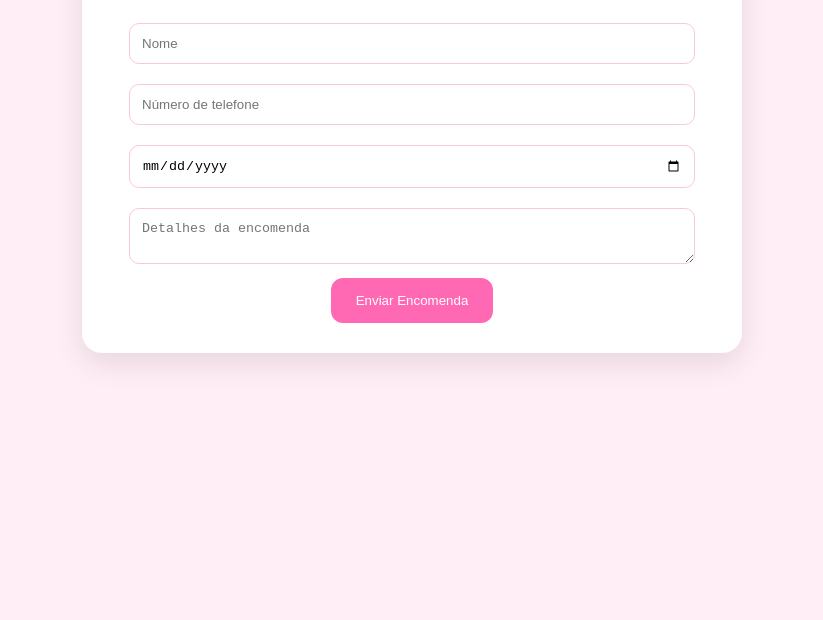
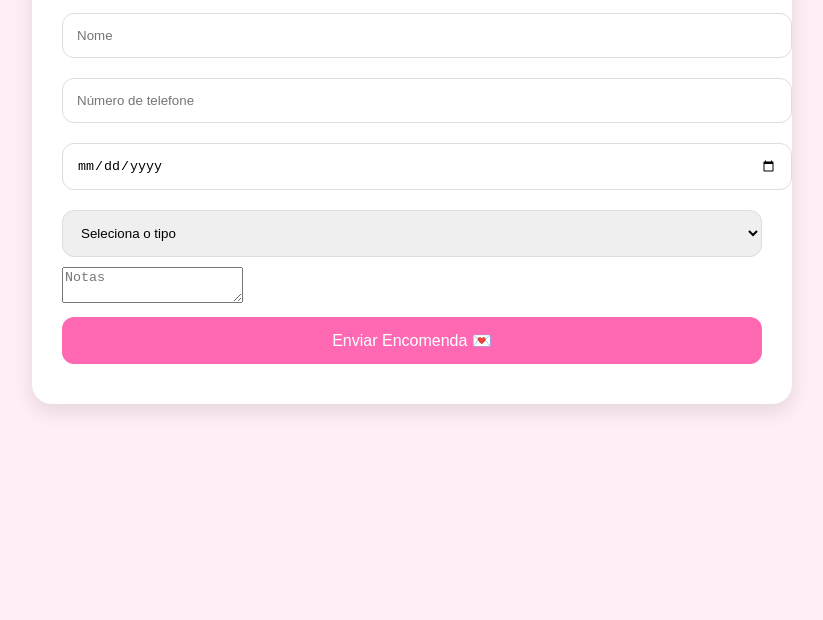
Before and after one commit to inessantossilva2007-source/atelier-floral, a plain HTML site: page index.html in a window 1280 px wide. Shown: the part 180-800 px from the top of the page, without its empty margins (228-1051 px from the left). Drawn offline with Linux system fonts and the light colour scheme.

Commit message:
Update index.html

```diff
--- a/index.html
+++ b/index.html
@@ -1,51 +1,58 @@
 <!DOCTYPE html>
-<html>
+<html lang="pt">
 <head>
+<meta charset="UTF-8">
+<meta name="viewport" content="width=device-width, initial-scale=1.0">
 <title>Atelier Floral</title>
 <style>
-body{
-font-family:Arial;
-background:#ffeef5;
-text-align:center;
-padding:40px;
-color:#d63384;
-}
-.box{
-background:white;
-padding:30px;
-border-radius:20px;
-max-width:600px;
-margin:auto;
-box-shadow:0 10px 30px rgba(0,0,0,0.1);
-}
-input,textarea{
-width:90%;
-padding:12px;
-margin:10px;
-border:1px solid #f8c8dc;
-border-radius:10px;
-}
-button{
-background:#ff69b4;
-color:white;
-padding:15px 25px;
-border:none;
-border-radius:12px;
-cursor:pointer;
-}
+body{font-family:Arial;background:#ffeef6;padding:30px;color:#444}
+.container{max-width:700px;margin:auto;background:white;padding:30px;border-radius:20px;box-shadow:0 8px 20px rgba(0,0,0,.1)}
+input,select,button{width:100%;padding:14px;margin:10px 0;border:1px solid #ddd;border-radius:12px}
+button{background:#ff69b4;color:white;border:none;font-size:16px}
+.hidden{display:none}
 </style>
 </head>
 <body>
-<div class="box">
+<div class="container">
 <h1>🌸 Atelier Floral 🌸</h1>
 <p>Encomendas de flores de cetim</p>
-
 <input placeholder="Nome">
 <input placeholder="Número de telefone">
 <input type="date">
-<textarea placeholder="Detalhes da encomenda"></textarea>
-
-<button>Enviar Encomenda</button>
+<select id="tipo" onchange="mostrarCampos()">
+<option value="">Seleciona o tipo</option>
+<option value="rosas">Ramo de rosas (2€ por flor)</option>
+<option value="individuais">Flores individuais (4€)</option>
+<option value="tematicos">Ramos temáticos (2€ por flor)</option>
+<option value="caixa">Caixa de flores (27€)</option>
+</select>
+<div id="rosas" class="hidden">
+<input placeholder="Quantidade">
+<input placeholder="Cor">
+<select><option>Nenhum</option><option>Brilhantes (+0,35€)</option><option>Fotos (+2€)</option><option>Cartão (+0,30€)</option></select>
 </div>
+<div id="individuais" class="hidden">
+<select><option>Rosa</option><option>Girassol</option></select>
+<input placeholder="Cor">
+<select><option>Nenhum</option><option>Brilhantes (+0,35€)</option><option>Fotos (+2€)</option><option>Cartão (+0,30€)</option></select>
+</div>
+<div id="tematicos" class="hidden">
+<input placeholder="Quantidade">
+<select><option>Rapunzel</option><option>Faísca McQueen</option><option>Stitch</option><option>Van Gogh</option><option>Tiana</option><option>Bela e o Monstro</option><option>Cinderela</option><option>Mérida</option><option>Ariel</option><option>Aurora</option><option>Rei Leão</option><option>Frozen Elsa</option><option>Frozen Anna</option><option>Minnie</option></select>
+</div>
+<div id="caixa" class="hidden">
+<input placeholder="Cor">
+<select><option>Nenhum</option><option>Brilhantes (+0,35€)</option></select>
+</div>
+<textarea placeholder="Notas"></textarea>
+<button>Enviar Encomenda 💌</button>
+</div>
+<script>
+function mostrarCampos(){
+['rosas','individuais','tematicos','caixa'].forEach(id=>document.getElementById(id).classList.add('hidden'));
+const tipo=document.getElementById('tipo').value;
+if(tipo) document.getElementById(tipo).classList.remove('hidden');
+}
+</script>
 </body>
 </html>
```
